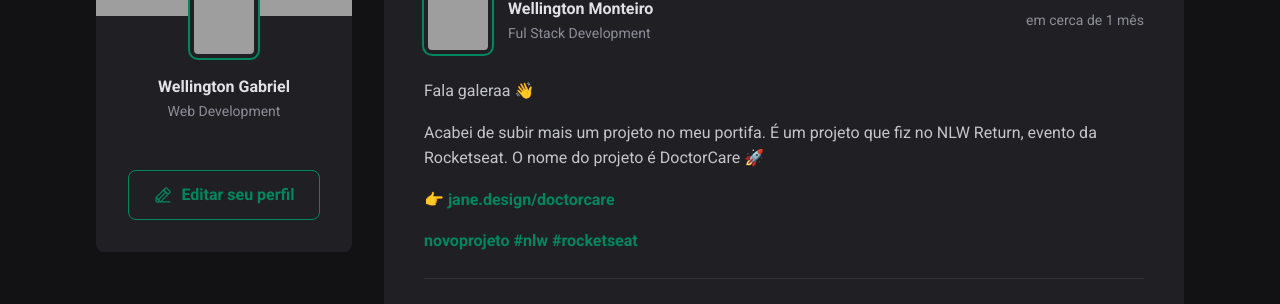
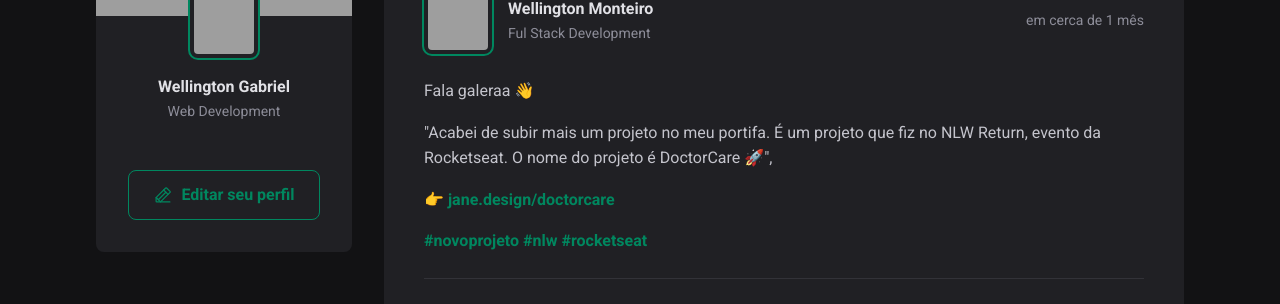
Before and after one commit to WGabrielM/fundamentos-react-rs, a React (Vite) app: page / in a window 1280 px wide. Shown: the part 158-462 px from the top of the page. Built offline with nearby package versions, Linux system fonts and the light colour scheme; grey boxes are pictures that could not be loaded.

Commit message:
create map for content post

```diff
--- a/src/components/Post/Post.jsx
+++ b/src/components/Post/Post.jsx
@@ -1,52 +1,55 @@
-import {format, formatDistanceToNow} from 'date-fns';
-import ptBR from 'date-fns/locale/pt-BR'
+/* eslint-disable react/jsx-key */
+import { format, formatDistanceToNow } from "date-fns";
+import ptBR from "date-fns/locale/pt-BR";
 
 import { Avatar } from "../Avatar/Avatar";
 import { Comment } from "../Comment/Comment";
 import styles from "./Post.module.css";
 
-export function Post({author, publishedAt}) {
-  const publishedDatedFormatted = format(publishedAt, "d 'de' LLLL 'às' HH:mm'h'", {
-    locale: ptBR,
-  })
+export function Post({ author, publishedAt, content }) {
+  const publishedDatedFormatted = format(
+    publishedAt,
+    "d 'de' LLLL 'às' HH:mm'h'",
+    {
+      locale: ptBR,
+    }
+  );
 
   const publisheDateRelativeToNow = formatDistanceToNow(publishedAt, {
     locale: ptBR,
     addSuffix: true,
-  })
+  });
   return (
     <article className={styles.post}>
       <header>
         <div className={styles.author}>
-          <Avatar
-            src={author.avatarUrl}
-          />
+          <Avatar src={author.avatarUrl} />
           <div className={styles.authorInfo}>
             <strong>{author.name}</strong>
             <span>{author.role}</span>
           </div>
         </div>
 
-        <time title={publishedDatedFormatted} dateTime={publishedAt.toISOString()}>
+        <time
+          title={publishedDatedFormatted}
+          dateTime={publishedAt.toISOString()}
+        >
           {publisheDateRelativeToNow}
         </time>
       </header>
 
       <div className={styles.content}>
-        <p>Fala galeraa 👋</p>
-
-        <p>
-          Acabei de subir mais um projeto no meu portifa. É um projeto que fiz no
-          NLW Return, evento da Rocketseat. O nome do projeto é DoctorCare 🚀
-        </p>
-
-        <p>
-          <a href="">👉 jane.design/doctorcare</a>
-        </p>
-
-        <p>
-          <a href="">novoprojeto #nlw #rocketseat</a>
-        </p>
+        {content.map((line) => {
+          if (line.type === "paragraph") {
+            return <p>{line.content}</p>;
+          } else if (line.type === "link") {
+            return (
+              <p>
+                <a href="#">{line.content}</a>
+              </p>
+            );
+          }
+        })}
       </div>
 
       <form className={styles.comentForm}>
```
